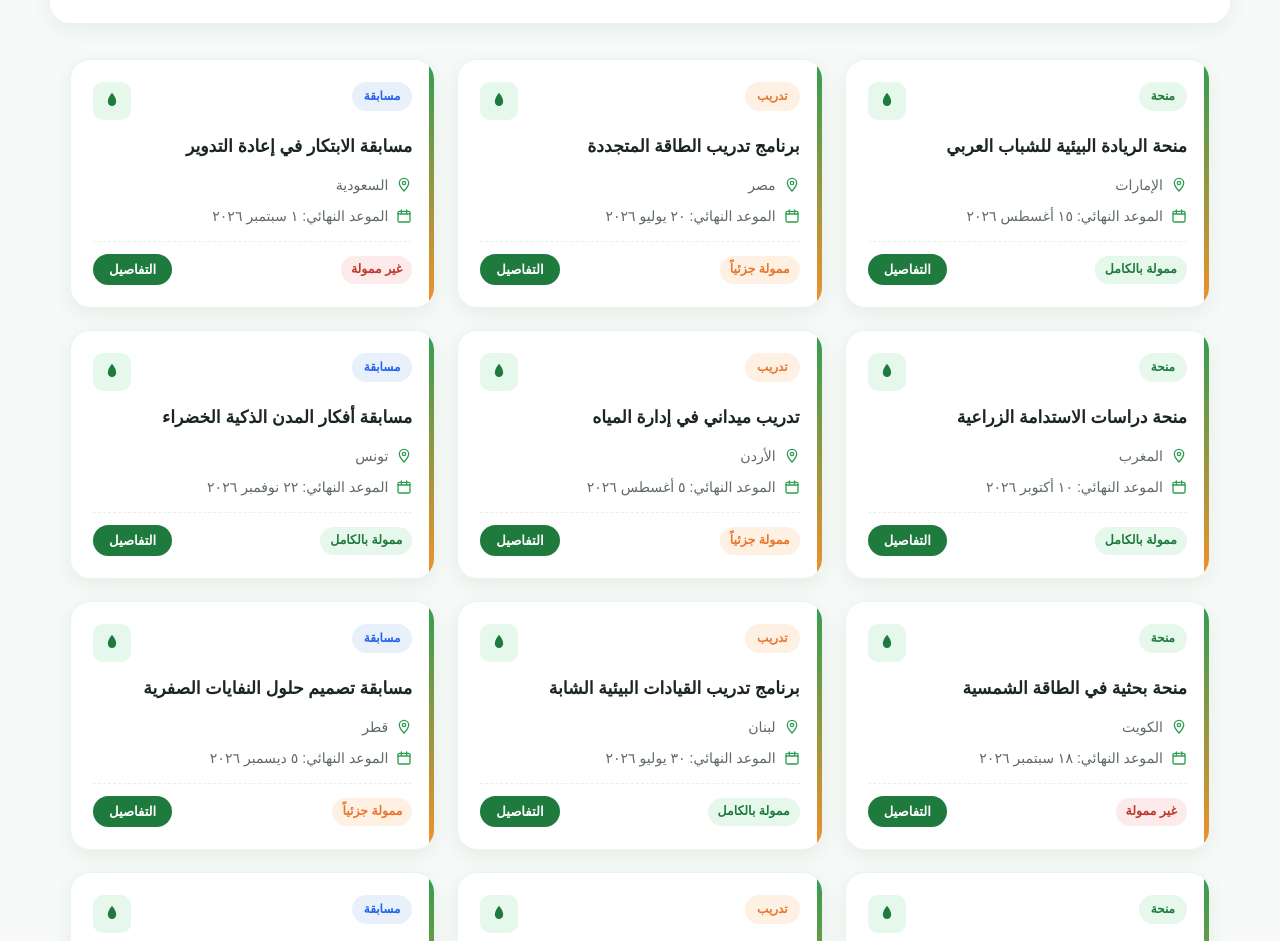
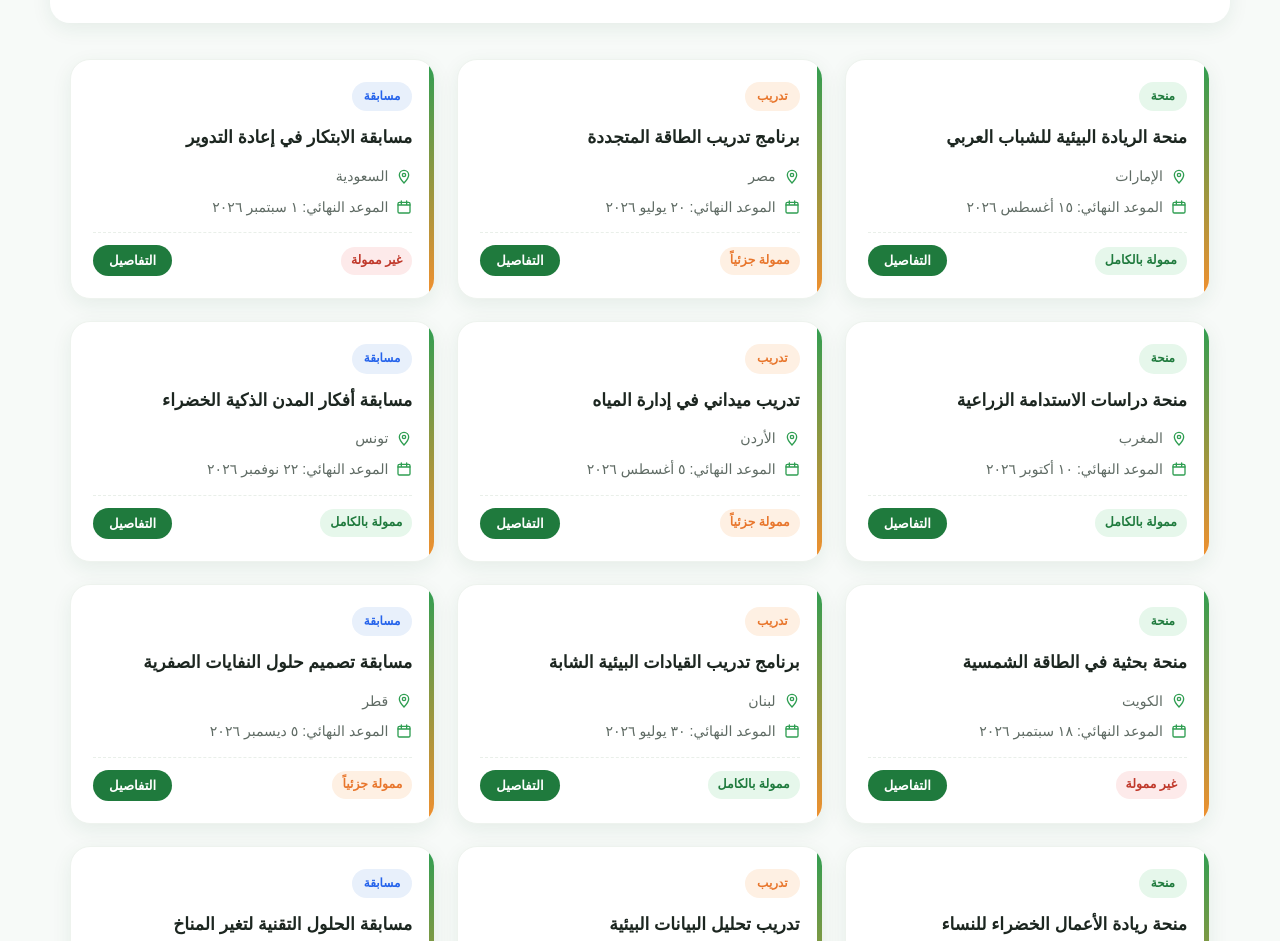
Before and after one commit to fatima448/opportunity_webPage, a plain HTML site: page index.html in a window 1280 px wide. Shown: the part 610-1551 px from the top of the page. Drawn offline with Linux system fonts and the light colour scheme.

Commit message:
update css file

```diff
--- a/script.js
+++ b/script.js
@@ -129,12 +129,6 @@ const icons = {
     </svg>
   `,
 
-  leaf: `
-    <svg width="20" height="20" viewBox="0 0 24 24" fill="none">
-      <path d="M12 2C9 6 7 9 7 13a5 5 0 0010 0c0-4-2-7-5-11z"
-        fill="currentColor"/>
-    </svg>
-  `
 };
 
 // ===================== Funding Classes =====================
@@ -164,10 +158,6 @@ function createCard(opportunity) {
     <div class="card-header">
       <span class="type-badge badge-${opportunity.type}">
         ${opportunity.type}
-      </span>
-
-      <span class="card-icon">
-        ${icons.leaf}
       </span>
     </div>
 
@@ -217,8 +207,6 @@ function renderCards(list) {
     cards.appendChild(createCard(opportunity));
   });
 
-  resultText.textContent =
-    `عدد الفرص المعروضة: ${list.length} من أصل ${opportunitiesData.length}`;
 }
 
 // ===================== Filter Logic =====================
```
Also changed, not shown: style.css (+0 -13 lines).
